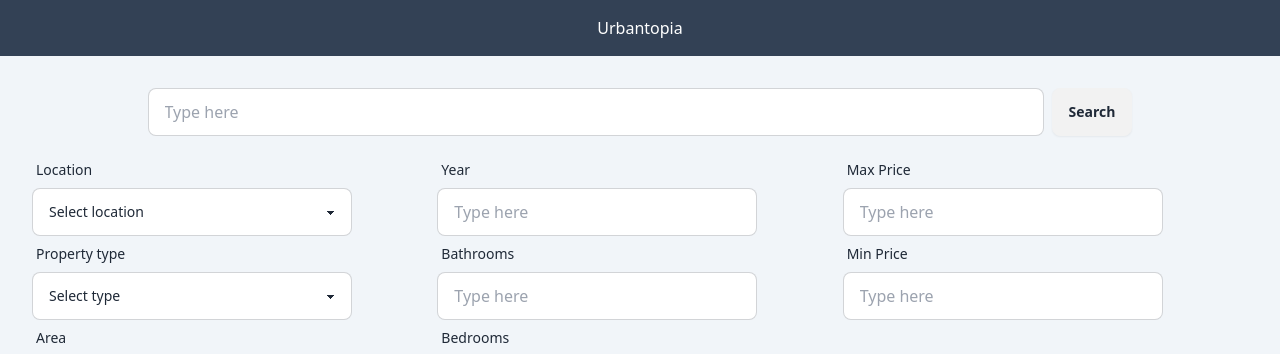
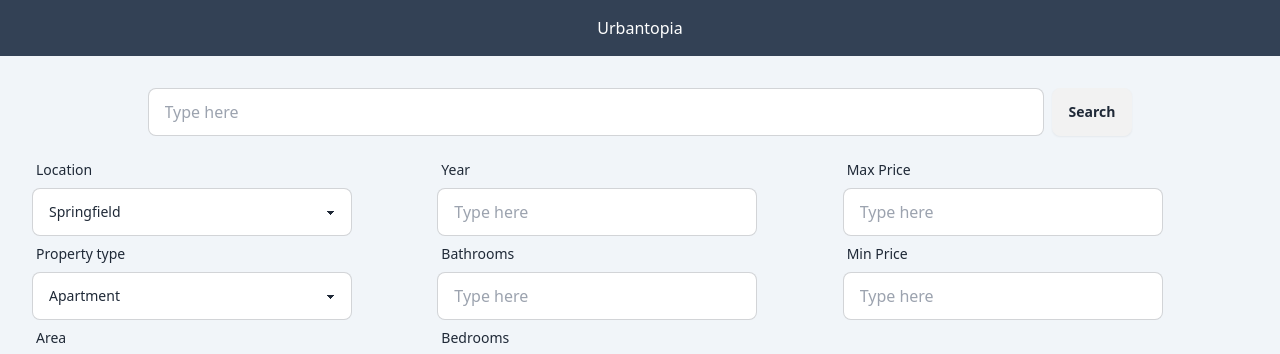
Before and after one commit to wendykr/urbantopia-app, a Next.js app: page /listings in a window 1280 px wide. Shown: the top 354 px of the page. Built offline with nearby package versions, Linux system fonts and the light colour scheme.

Commit message:
fix: add defaultValue on option

```diff
--- a/src/components/FilterSelect/FilterSelect.jsx
+++ b/src/components/FilterSelect/FilterSelect.jsx
@@ -16,7 +16,7 @@
         onChange={(event) => handleFilterChange(name, event.target.value)}
       >
         {placeholder && (
-          <option disabled selected>
+          <option disabled defaultValue>
             {placeholder}
           </option>
         )}
```
